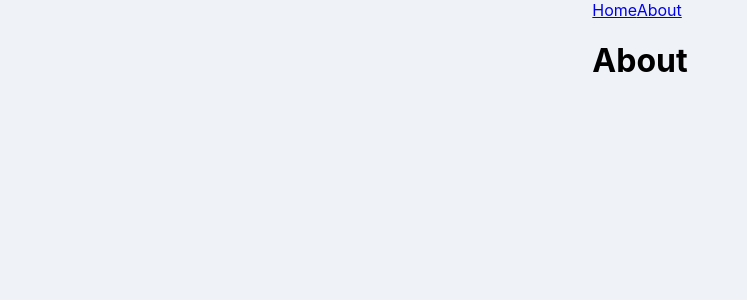
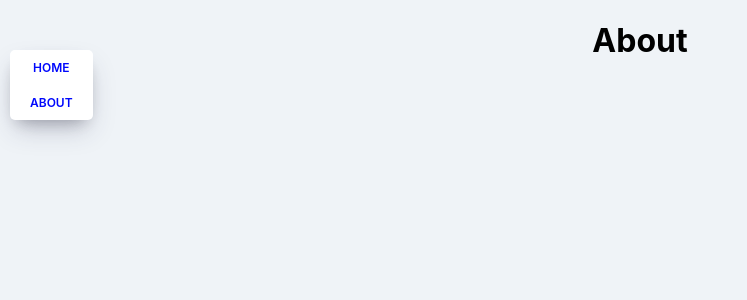
Before and after one commit to JunYeong-dev/react-movie-app, a React (Create React App) app: page /#/about in a window 1280 px wide. Shown: the top 300 px of the page, without its empty margins (0-747 px from the left). Built offline with nearby package versions, Linux system fonts and the light colour scheme; the HTML template or start-up script is replaced by a standard one.

Commit message:
Navigation style

```diff
--- a/src/App.js
+++ b/src/App.js
@@ -1,4 +1,5 @@
 import React from "react";
+// Router에는 HashRouter뿐만 아니라 BrowserRouter도 있음 - 가장 눈에 띄는 차이는 url에 #의 유무
 import { HashRouter, Route } from "react-router-dom";
 import Home from "./routes/Home";
 import About from "./routes/About";
--- /dev/null
+++ b/src/components/Navigation.css
@@ -0,0 +1,25 @@
+.nav {
+    position: fixed;
+    top: 50px;
+    left: 10px;
+    display: flex;
+    flex-direction: column;
+    background-color: white;
+    padding: 10px 20px;
+    box-shadow: 0 13px 27px -5px rgba(50, 50, 93, 0.25),
+        0 8px 16px -8px rgba(0, 0, 0, 0.3), 0 -6px 16px -6px rgba(0, 0, 0, 0.025);
+    border-radius: 5px;
+}
+
+.nav a {
+    text-decoration: none;
+    color: #0008fc;
+    text-transform: uppercase;
+    font-size: 12px;
+    text-align: center;
+    font-weight: 600;
+}
+
+.nav a:not(:last-child) {
+    margin-bottom: 20px;
+}
--- a/src/components/Navigation.js
+++ b/src/components/Navigation.js
@@ -1,9 +1,10 @@
 import React from "react";
 import { Link } from "react-router-dom";
+import "./Navigation.css";
 
 function Navigation(){
     return (
-        <div>
+        <div className="nav">
             {/* html의 태그의 경우 새로고침을 하게 되어 React도 다시 시작하게 만들기 때문에 React의 Link를 사용 */}
             <Link to="/">Home</Link>
             <Link to="/about">About</Link>
```
